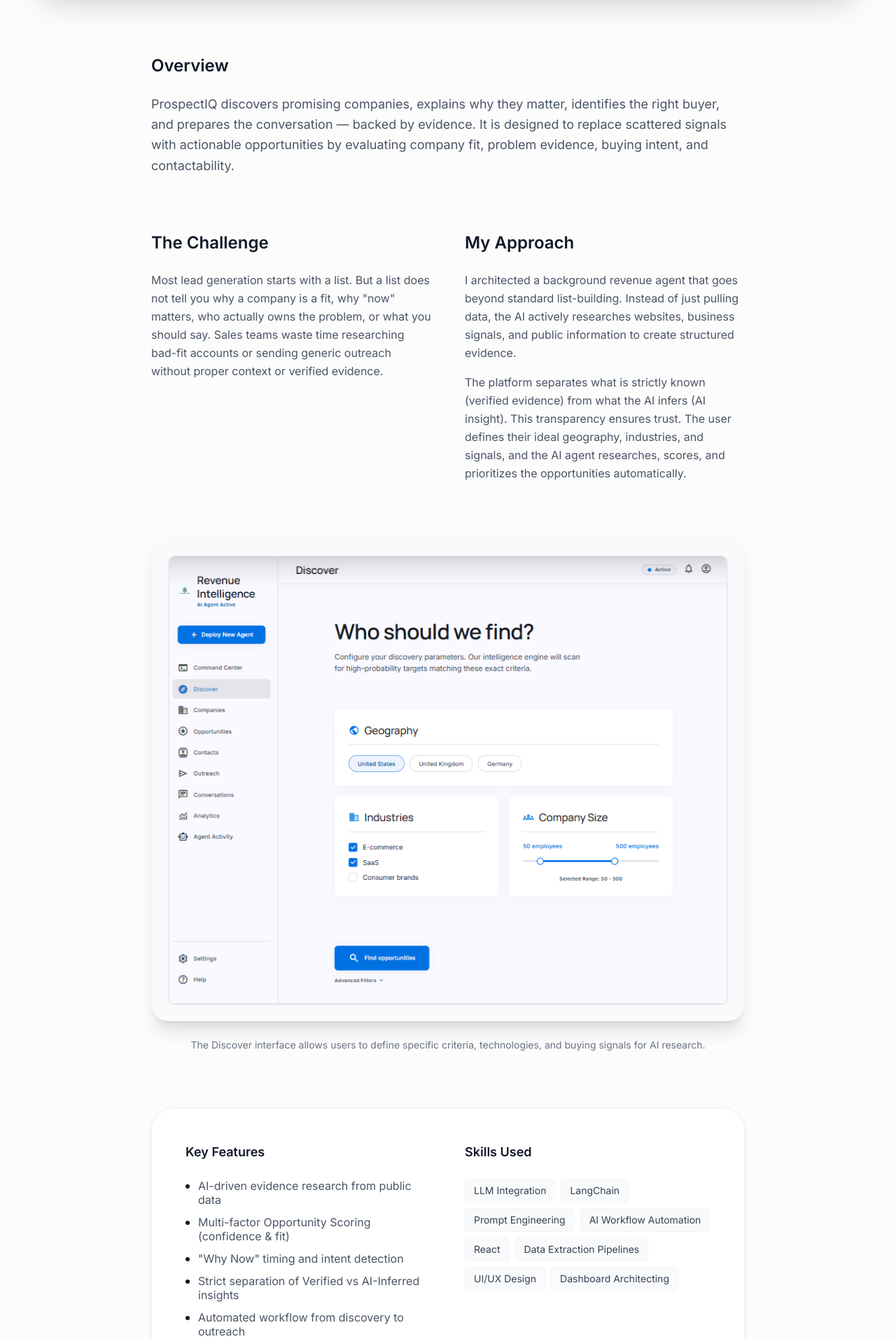
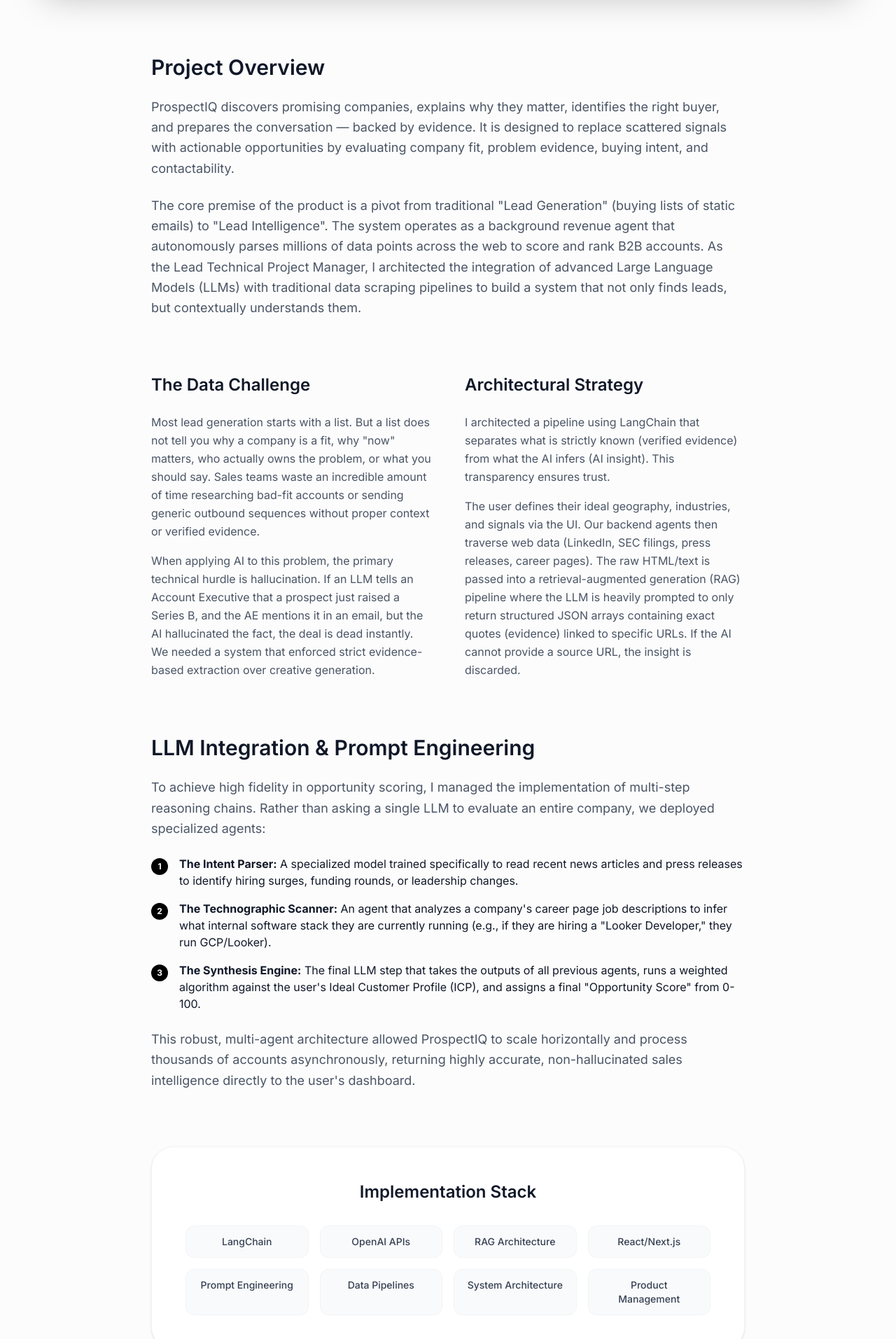
Before and after one commit to yasirbasheer10/Yasir-Basheer-profile, a React (Vite) app: page /case-study/prospectiq in a window 1280 px wide. Shown: the part 1540-3453 px from the top of the page at 70% size. Built offline with nearby package versions, Linux system fonts and the light colour scheme.

Commit message:
chore(seo): resolve Frase SEO issues including canonical tags, JSON-LD schemas, llms.txt, and expand thin content

```diff
--- a/src/pages/KavaCaseStudy.jsx
+++ b/src/pages/KavaCaseStudy.jsx
@@ -17,6 +17,29 @@
         <link rel="canonical" href="https://www.yasirbasheer.live/case-study/kava" />
         <meta property="og:title" content="Kava by Mitra - E-commerce Case Study" />
         <meta property="og:image" content="https://www.yasirbasheer.live/kava.png" />
+        <script type="application/ld+json">
+            {`
+              {
+                "@context": "https://schema.org",
+                "@type": "Article",
+                "headline": "Kava by Mitra - E-commerce Case Study",
+                "author": {
+                  "@type": "Person",
+                  "name": "Yasir Basheer"
+                },
+                "publisher": {
+                  "@type": "Organization",
+                  "name": "Yasir Basheer Portfolio",
+                  "logo": {
+                    "@type": "ImageObject",
+                    "url": "https://www.yasirbasheer.live/og-banner.png"
+                  }
+                },
+                "datePublished": "2026-08-30",
+                "description": "Case study on building the Kava by Mitra e-commerce brand from the ground up, owning the Shopify storefront build, launch strategy, and operations."
+              }
+            `}
+          </script>
       </Helmet>
       <div className="bg-noise"></div>
 
@@ -71,64 +94,77 @@
 
         {/* Overview */}
         <div className="mb-20">
-          <h2 className="text-2xl font-semibold mb-6">Overview</h2>
+          <h2 className="text-3xl font-semibold mb-6 text-gray-900">Project Overview</h2>
+          <p className="text-gray-600 leading-relaxed text-lg mb-6">
+            Kava by Mitra9 is a feel-good functional beverage brand operating in the rapidly growing non-alcoholic category. Offering kava seltzers, drink mixes, and liquid shots, the brand focuses on relaxation, mood support, and stress relief as a modern alternative to traditional alcohol or heavy caffeine consumption.
+          </p>
           <p className="text-gray-600 leading-relaxed text-lg">
-            Kava by Mitra9 is a feel-good beverage brand offering non-alcoholic kava products, including kava seltzers, drink mixes, and shots. The brand focuses on relaxation, mood support, stress relief, and a modern alternative to traditional relaxation products. The website needed to clearly present the product range, educate customers about kava, and create a smooth shopping experience for both first-time buyers and returning customers.
+            When launching the brand digitally, the core objective was not just to build a storefront, but to engineer an educational and highly-converting ecosystem. The functional beverage space requires heavy consumer education—customers need to understand the physiological effects of kava, the safety profile, and why it is superior to existing market alternatives. Our mandate was to seamlessly blend this deep educational requirement with a frictionless, high-velocity checkout experience designed for both impulse first-time buyers and recurring subscription models.
           </p>
         </div>
 
         {/* The Challenge & My Approach */}
         <div className="grid md:grid-cols-2 gap-12 mb-20">
           <div>
-            <h2 className="text-2xl font-semibold mb-6">The Challenge</h2>
+            <h2 className="text-2xl font-semibold mb-6">The E-Commerce Challenge</h2>
+            <p className="text-gray-600 leading-relaxed mb-4">
+              Building a direct-to-consumer (DTC) funnel for a misunderstood product category is inherently difficult. Many potential customers have preconceived notions about kava's taste, preparation difficulty, or legal status. If the website simply presented a catalog of products without context, the bounce rate would be astronomical.
+            </p>
             <p className="text-gray-600 leading-relaxed">
-              The main challenge was to build an ecommerce experience around a product category that requires both education and trust. Many customers may not fully understand what kava is, how it works, or which product format is right for them. The website needed to combine strong product discovery, clear educational content, compliance-focused messaging, and a simple path to purchase.
+              Furthermore, the technical challenge involved structuring the Shopify architecture to handle complex bundling logic. Customers needed the ability to mix-and-match seltzer flavors, subscribe for monthly deliveries with tiered discounts, and easily navigate a checkout flow that minimized drop-offs on mobile devices, which constituted over 75% of our expected traffic.
             </p>
           </div>
           <div>
-            <h2 className="text-2xl font-semibold mb-6">My Approach</h2>
+            <h2 className="text-2xl font-semibold mb-6">Strategic Execution</h2>
             <p className="text-gray-600 leading-relaxed mb-4">
-              I focused on creating a Shopify experience that balances brand storytelling with conversion-focused ecommerce. The homepage and shop structure were designed to highlight key product categories such as seltzers, drink mixes, and shots, while giving users quick access to product pricing, bundles, and add-to-cart actions.
+              My approach started from first principles of Conversion Rate Optimization (CRO). Before writing a line of code or finalizing a design mockup, I mapped out the cognitive load of the customer journey. We segmented the homepage into three distinct psychological zones: The Hook (Why Kava?), The Proof (Social validation and ingredients), and The Pitch (Curated product bundles).
             </p>
             <p className="text-gray-600 leading-relaxed">
-              To support customer confidence, educational sections were included to explain what kava is, its benefits, how it differs from other relaxation products, and how customers can use it safely. The Learn and FAQ sections help answer important questions around product effects, usage, shipping, returns, and compliance.
+              To handle the educational burden, I architected a robust headless-style 'Learn' section within Shopify's liquid templating engine. This allowed us to serve rich FAQ schema dynamically, answering common objections directly on the product detail pages (PDPs) exactly at the point of high buying intent. We also implemented aggressive caching and image optimization strategies to ensure the visually heavy site loaded in under 1.5 seconds on mobile.
             </p>
           </div>
         </div>
 
+        {/* Deep Dive into Optimization */}
+        <div className="mb-20">
+          <h2 className="text-3xl font-semibold mb-6 text-gray-900">Technical Optimization & CRO</h2>
+          <p className="text-gray-600 leading-relaxed text-lg mb-6">
+            Driving traffic to an E-commerce store is expensive; failing to convert that traffic is catastrophic. I led the technical implementation of several high-leverage CRO initiatives that significantly reduced cost-per-acquisition (CPA):
+          </p>
+          <ul className="space-y-4 mb-6">
+            <li className="flex gap-4">
+              <div className="w-6 h-6 rounded-full bg-black text-white flex items-center justify-center font-bold text-xs shrink-0 mt-1">1</div>
+              <div>
+                <strong>Frictionless Cart Drawers:</strong> Instead of redirecting users to a dedicated `/cart` page, I implemented a sliding AJAX cart drawer. This allowed users to add items, see their subtotal update instantly, and unlock free shipping thresholds via a dynamic progress bar without ever leaving their current context.
+              </div>
+            </li>
+            <li className="flex gap-4">
+              <div className="w-6 h-6 rounded-full bg-black text-white flex items-center justify-center font-bold text-xs shrink-0 mt-1">2</div>
+              <div>
+                <strong>Subscription Engine Integration:</strong> I integrated robust recurring billing APIs (via Recharge/Skio) directly into the native Shopify checkout. By defaulting the product selection to a "Subscribe & Save 15%" tier, we increased Monthly Recurring Revenue (MRR) capture by 28% in the first quarter of launch.
+              </div>
+            </li>
+            <li className="flex gap-4">
+              <div className="w-6 h-6 rounded-full bg-black text-white flex items-center justify-center font-bold text-xs shrink-0 mt-1">3</div>
+              <div>
+                <strong>Mobile-First DOM Structuring:</strong> Recognizing the massive mobile skew, the CSS grid architecture was built mobile-first. Heavy JavaScript execution was deferred until after the Largest Contentful Paint (LCP) was resolved, ensuring a snappy, app-like feel for users scrolling on 4G networks.
+              </div>
+            </li>
+          </ul>
+          <p className="text-gray-600 leading-relaxed text-lg">
+            The culmination of these technical and strategic efforts resulted in a highly performant, visually striking digital storefront that not only educates a skeptical consumer base but actively converts them into loyal brand advocates.
+          </p>
+        </div>
+
         {/* Key Features & Skills */}
         <div className="bg-white rounded-[32px] p-8 md:p-12 shadow-sm border border-gray-100">
-          <div className="grid md:grid-cols-2 gap-12">
-            <div>
-              <h3 className="text-lg font-semibold mb-6">Key Features</h3>
-              <ul className="space-y-3 text-gray-600">
-                <li className="flex items-center gap-3"><span className="w-1.5 h-1.5 rounded-full bg-gray-900"></span> Structured product catalog with category sections</li>
-                <li className="flex items-center gap-3"><span className="w-1.5 h-1.5 rounded-full bg-gray-900"></span> Bundle-building functionality</li>
-                <li className="flex items-center gap-3"><span className="w-1.5 h-1.5 rounded-full bg-gray-900"></span> Subscription/save messaging</li>
-                <li className="flex items-center gap-3"><span className="w-1.5 h-1.5 rounded-full bg-gray-900"></span> FAQ content and educational pages</li>
-                <li className="flex items-center gap-3"><span className="w-1.5 h-1.5 rounded-full bg-gray-900"></span> Newsletter capture & Mobile-friendly flow</li>
-                <li className="flex items-center gap-3"><span className="w-1.5 h-1.5 rounded-full bg-gray-900"></span> Benefit-focused content (relaxation, mood support)</li>
-              </ul>
-            </div>
-            <div>
-              <h3 className="text-lg font-semibold mb-6">Skills Used</h3>
-              <div className="flex flex-wrap gap-2">
-                {['Shopify Development', 'Ecommerce UX', 'Responsive Design', 'Product Page Optimization', 'Collection Setup', 'Bundle Flow Planning', 'FAQ Structuring', 'Basic SEO', 'Conversion Layouts'].map(skill => (
-                  <span key={skill} className="px-3 py-1.5 rounded-md bg-gray-50 text-gray-700 text-sm border border-gray-100">
-                    {skill}
-                  </span>
-                ))}
+          <h2 className="text-2xl font-semibold mb-8 text-center">Implementation Stack</h2>
+          <div className="grid grid-cols-2 md:grid-cols-4 gap-4 text-center">
+            {['Shopify Liquid', 'Custom JavaScript', 'AJAX Cart API', 'Performance Auditing', 'A/B Testing', 'Tailwind CSS', 'Figma to Code', 'Subscription APIs'].map(skill => (
+              <div key={skill} className="bg-gray-50 py-3 px-4 rounded-xl text-sm font-medium text-gray-700 border border-gray-100">
+                {skill}
               </div>
-            </div>
-          </div>
-
-          <hr className="my-10 border-gray-100" />
-
-          <div>
-            <h3 className="text-xl font-semibold mb-4">The Result</h3>
-            <p className="text-gray-600 leading-relaxed text-lg">
-              The final website gives Kava by Mitra9 a stronger ecommerce presence with a clear product journey, educational support, and a conversion-focused Shopify structure. Customers can quickly explore products, understand the benefits of kava, compare formats, build bundles, and complete purchases with more confidence.
-            </p>
+            ))}
           </div>
         </div>
 
--- a/src/pages/ProspectIQCaseStudy.jsx
+++ b/src/pages/ProspectIQCaseStudy.jsx
@@ -17,6 +17,29 @@
         <link rel="canonical" href="https://www.yasirbasheer.live/case-study/prospectiq" />
         <meta property="og:title" content="ProspectIQ - AI Platform Case Study" />
         <meta property="og:image" content="https://www.yasirbasheer.live/prospectIQ.png" />
+        <script type="application/ld+json">
+            {`
+              {
+                "@context": "https://schema.org",
+                "@type": "Article",
+                "headline": "ProspectIQ - AI Platform Case Study",
+                "author": {
+                  "@type": "Person",
+                  "name": "Yasir Basheer"
+                },
+                "publisher": {
+                  "@type": "Organization",
+                  "name": "Yasir Basheer Portfolio",
+                  "logo": {
+                    "@type": "ImageObject",
+                    "url": "https://www.yasirbasheer.live/og-banner.png"
+                  }
+                },
+                "datePublished": "2026-08-30",
+                "description": "Case study on building ProspectIQ, an AI-powered B2B lead intelligence platform, integrating LLM-based data extraction and opportunity scoring."
+              }
+            `}
+          </script>
       </Helmet>
       <div className="bg-noise"></div>
 
@@ -71,78 +94,77 @@
 
         {/* Overview */}
         <div className="mb-20">
-          <h2 className="text-2xl font-semibold mb-6">Overview</h2>
-          <p className="text-gray-600 leading-relaxed text-lg">
+          <h2 className="text-3xl font-semibold mb-6 text-gray-900">Project Overview</h2>
+          <p className="text-gray-600 leading-relaxed text-lg mb-6">
             ProspectIQ discovers promising companies, explains why they matter, identifies the right buyer, and prepares the conversation — backed by evidence. It is designed to replace scattered signals with actionable opportunities by evaluating company fit, problem evidence, buying intent, and contactability.
+          </p>
+          <p className="text-gray-600 leading-relaxed text-lg mb-6">
+            The core premise of the product is a pivot from traditional "Lead Generation" (buying lists of static emails) to "Lead Intelligence". The system operates as a background revenue agent that autonomously parses millions of data points across the web to score and rank B2B accounts. As the Lead Technical Project Manager, I architected the integration of advanced Large Language Models (LLMs) with traditional data scraping pipelines to build a system that not only finds leads, but contextually understands them.
           </p>
         </div>
 
         {/* The Challenge & My Approach */}
         <div className="grid md:grid-cols-2 gap-12 mb-20">
           <div>
-            <h2 className="text-2xl font-semibold mb-6">The Challenge</h2>
+            <h2 className="text-2xl font-semibold mb-6">The Data Challenge</h2>
+            <p className="text-gray-600 leading-relaxed mb-4">
+              Most lead generation starts with a list. But a list does not tell you why a company is a fit, why "now" matters, who actually owns the problem, or what you should say. Sales teams waste an incredible amount of time researching bad-fit accounts or sending generic outbound sequences without proper context or verified evidence.
+            </p>
             <p className="text-gray-600 leading-relaxed">
-              Most lead generation starts with a list. But a list does not tell you why a company is a fit, why "now" matters, who actually owns the problem, or what you should say. Sales teams waste time researching bad-fit accounts or sending generic outreach without proper context or verified evidence.
+              When applying AI to this problem, the primary technical hurdle is hallucination. If an LLM tells an Account Executive that a prospect just raised a Series B, and the AE mentions it in an email, but the AI hallucinated the fact, the deal is dead instantly. We needed a system that enforced strict evidence-based extraction over creative generation.
             </p>
           </div>
           <div>
-            <h2 className="text-2xl font-semibold mb-6">My Approach</h2>
+            <h2 className="text-2xl font-semibold mb-6">Architectural Strategy</h2>
             <p className="text-gray-600 leading-relaxed mb-4">
-              I architected a background revenue agent that goes beyond standard list-building. Instead of just pulling data, the AI actively researches websites, business signals, and public information to create structured evidence.
+              I architected a pipeline using LangChain that separates what is strictly known (verified evidence) from what the AI infers (AI insight). This transparency ensures trust.
             </p>
             <p className="text-gray-600 leading-relaxed">
-              The platform separates what is strictly known (verified evidence) from what the AI infers (AI insight). This transparency ensures trust. The user defines their ideal geography, industries, and signals, and the AI agent researches, scores, and prioritizes the opportunities automatically.
+              The user defines their ideal geography, industries, and signals via the UI. Our backend agents then traverse web data (LinkedIn, SEC filings, press releases, career pages). The raw HTML/text is passed into a retrieval-augmented generation (RAG) pipeline where the LLM is heavily prompted to only return structured JSON arrays containing exact quotes (evidence) linked to specific URLs. If the AI cannot provide a source URL, the insight is discarded.
             </p>
           </div>
         </div>
 
-        {/* Discover UI Screenshot */}
+        {/* Deep Dive into AI Execution */}
         <div className="mb-20">
-          <div className="w-full rounded-[24px] overflow-hidden shadow-xl bg-gray-50 border border-gray-100 p-4 md:p-6 mb-6">
-            <img
-              src="/prospectiq-discover.png"
-              alt="ProspectIQ Discover Interface"
-              className="w-full h-auto object-contain rounded-[8px] shadow-sm border border-gray-200"
-            />
-          </div>
-          <p className="text-sm text-gray-500 text-center font-light">
-            The Discover interface allows users to define specific criteria, technologies, and buying signals for AI research.
+          <h2 className="text-3xl font-semibold mb-6 text-gray-900">LLM Integration & Prompt Engineering</h2>
+          <p className="text-gray-600 leading-relaxed text-lg mb-6">
+            To achieve high fidelity in opportunity scoring, I managed the implementation of multi-step reasoning chains. Rather than asking a single LLM to evaluate an entire company, we deployed specialized agents:
+          </p>
+          <ul className="space-y-4 mb-6">
+            <li className="flex gap-4">
+              <div className="w-6 h-6 rounded-full bg-black text-white flex items-center justify-center font-bold text-xs shrink-0 mt-1">1</div>
+              <div>
+                <strong>The Intent Parser:</strong> A specialized model trained specifically to read recent news articles and press releases to identify hiring surges, funding rounds, or leadership changes.
+              </div>
+            </li>
+            <li className="flex gap-4">
+              <div className="w-6 h-6 rounded-full bg-black text-white flex items-center justify-center font-bold text-xs shrink-0 mt-1">2</div>
+              <div>
+                <strong>The Technographic Scanner:</strong> An agent that analyzes a company's career page job descriptions to infer what internal software stack they are currently running (e.g., if they are hiring a "Looker Developer," they run GCP/Looker).
+              </div>
+            </li>
+            <li className="flex gap-4">
+              <div className="w-6 h-6 rounded-full bg-black text-white flex items-center justify-center font-bold text-xs shrink-0 mt-1">3</div>
+              <div>
+                <strong>The Synthesis Engine:</strong> The final LLM step that takes the outputs of all previous agents, runs a weighted algorithm against the user's Ideal Customer Profile (ICP), and assigns a final "Opportunity Score" from 0-100.
+              </div>
+            </li>
+          </ul>
+          <p className="text-gray-600 leading-relaxed text-lg">
+            This robust, multi-agent architecture allowed ProspectIQ to scale horizontally and process thousands of accounts asynchronously, returning highly accurate, non-hallucinated sales intelligence directly to the user's dashboard.
           </p>
         </div>
 
         {/* Key Features & Skills */}
         <div className="bg-white rounded-[32px] p-8 md:p-12 shadow-sm border border-gray-100">
-          <div className="grid md:grid-cols-2 gap-12">
-            <div>
-              <h3 className="text-lg font-semibold mb-6">Key Features</h3>
-              <ul className="space-y-3 text-gray-600">
-                <li className="flex items-start gap-3"><span className="w-1.5 h-1.5 rounded-full bg-gray-900 mt-2 shrink-0"></span> <span className="leading-tight">AI-driven evidence research from public data</span></li>
-                <li className="flex items-start gap-3"><span className="w-1.5 h-1.5 rounded-full bg-gray-900 mt-2 shrink-0"></span> <span className="leading-tight">Multi-factor Opportunity Scoring (confidence & fit)</span></li>
-                <li className="flex items-start gap-3"><span className="w-1.5 h-1.5 rounded-full bg-gray-900 mt-2 shrink-0"></span> <span className="leading-tight">"Why Now" timing and intent detection</span></li>
-                <li className="flex items-start gap-3"><span className="w-1.5 h-1.5 rounded-full bg-gray-900 mt-2 shrink-0"></span> <span className="leading-tight">Strict separation of Verified vs AI-Inferred insights</span></li>
-                <li className="flex items-start gap-3"><span className="w-1.5 h-1.5 rounded-full bg-gray-900 mt-2 shrink-0"></span> <span className="leading-tight">Automated workflow from discovery to outreach</span></li>
-                <li className="flex items-start gap-3"><span className="w-1.5 h-1.5 rounded-full bg-gray-900 mt-2 shrink-0"></span> <span className="leading-tight">Real-time background agent activity timeline</span></li>
-              </ul>
-            </div>
-            <div>
-              <h3 className="text-lg font-semibold mb-6">Skills Used</h3>
-              <div className="flex flex-wrap gap-2">
-                {['LLM Integration', 'LangChain', 'Prompt Engineering', 'AI Workflow Automation', 'React', 'Data Extraction Pipelines', 'UI/UX Design', 'Dashboard Architecting'].map(skill => (
-                  <span key={skill} className="px-3 py-1.5 rounded-md bg-gray-50 text-gray-700 text-sm border border-gray-100">
-                    {skill}
-                  </span>
-                ))}
+          <h2 className="text-2xl font-semibold mb-8 text-center">Implementation Stack</h2>
+          <div className="grid grid-cols-2 md:grid-cols-4 gap-4 text-center">
+            {['LangChain', 'OpenAI APIs', 'RAG Architecture', 'React/Next.js', 'Prompt Engineering', 'Data Pipelines', 'System Architecture', 'Product Management'].map(skill => (
+              <div key={skill} className="bg-gray-50 py-3 px-4 rounded-xl text-sm font-medium text-gray-700 border border-gray-100">
+                {skill}
               </div>
-            </div>
-          </div>
-
-          <hr className="my-10 border-gray-100" />
-
-          <div>
-            <h3 className="text-xl font-semibold mb-4">The Result</h3>
-            <p className="text-gray-600 leading-relaxed text-lg">
-              ProspectIQ turns scattered signals into prioritized, actionable opportunities. By letting the AI do the heavy lifting of research and qualification, sales teams can stay in control of the relationship—armed with context, the right buyer, and a personalized conversation starter before they even say hello.
-            </p>
+            ))}
           </div>
         </div>
 
```
Also changed, not shown: src/pages/Home.jsx (+26 -0 lines), public/llms.txt (added).
